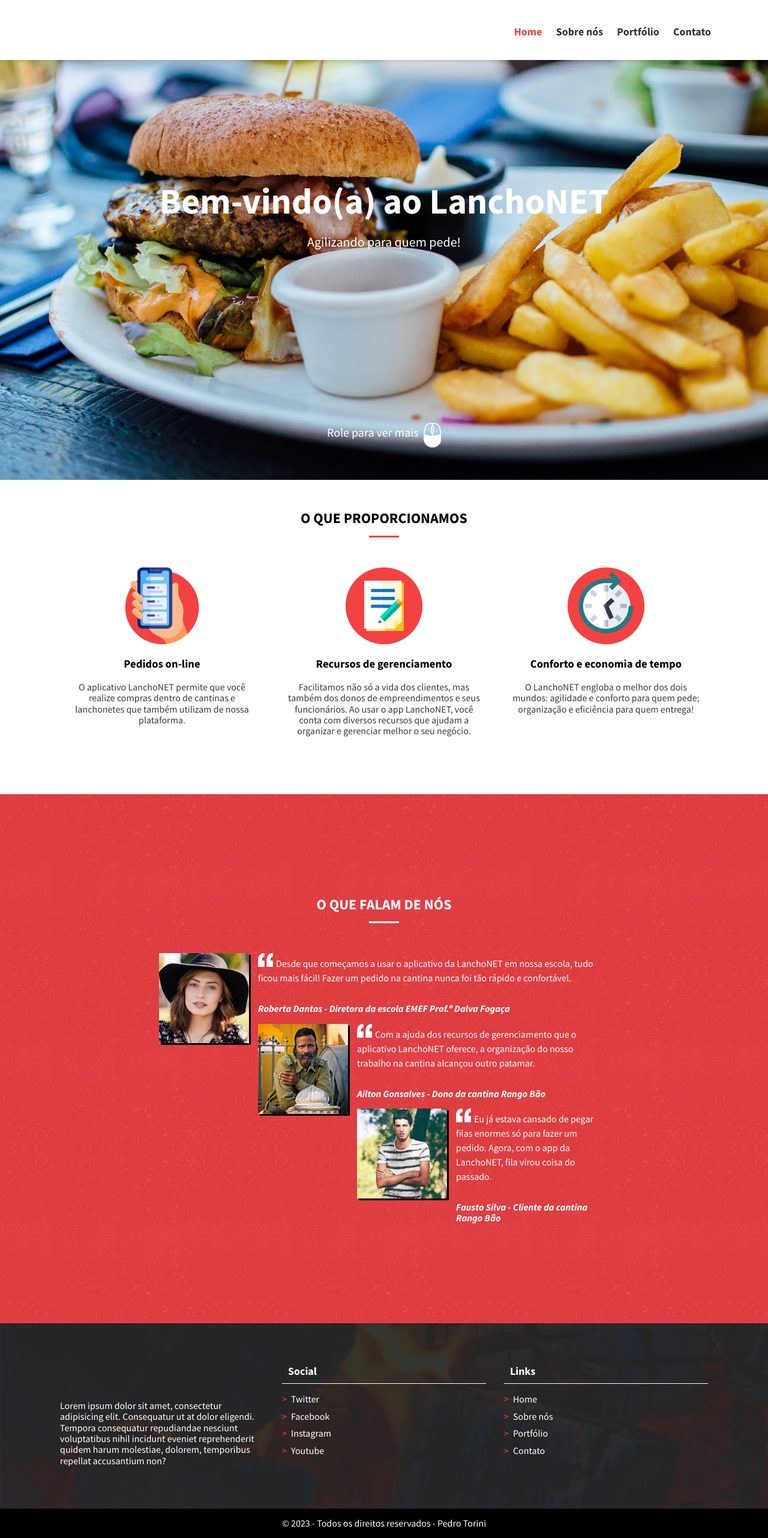
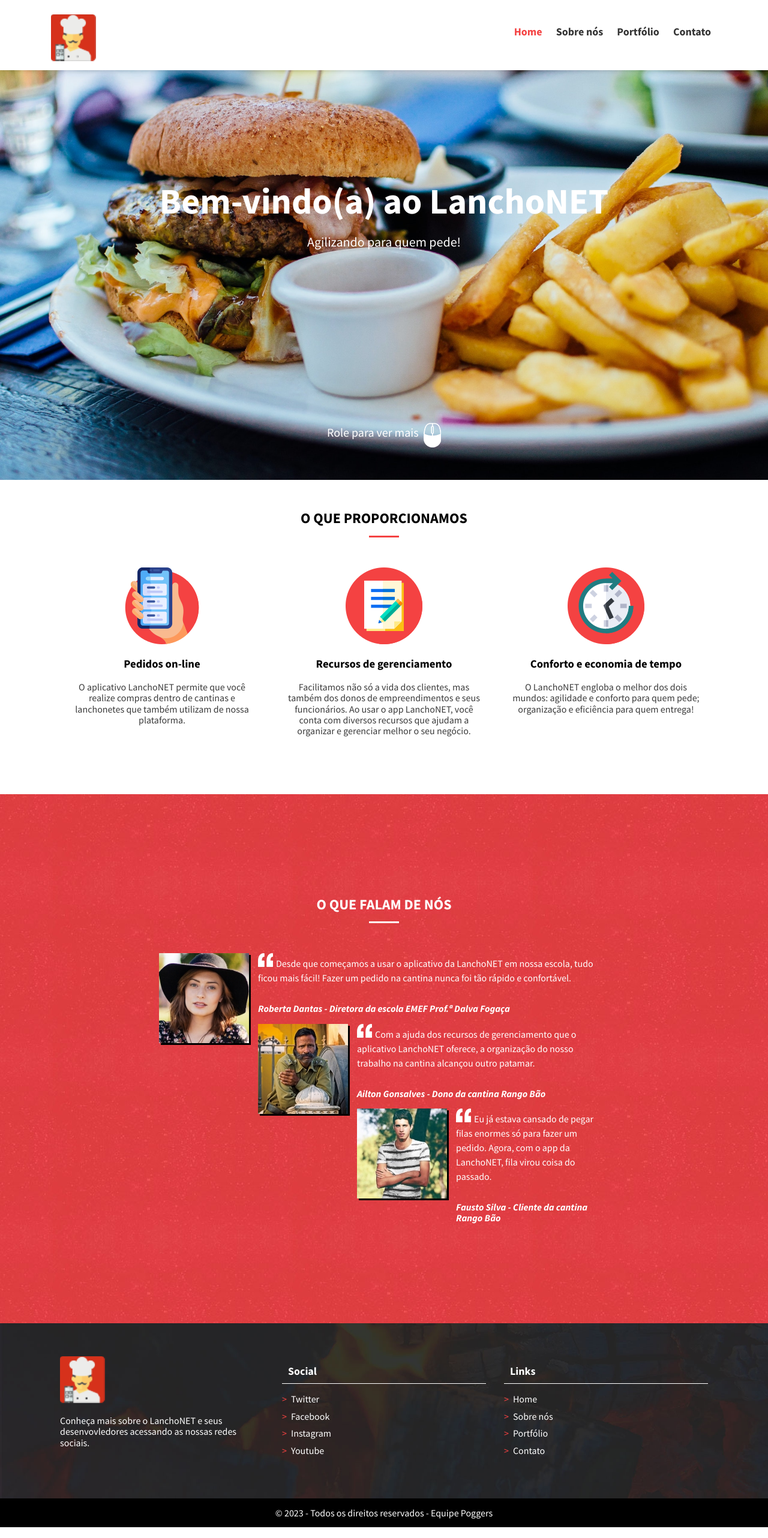
Before and after one commit to misassauro/SiteResponsivo, a PHP site: page /Index.php in a window 1280 px wide. Shown: the whole page at 60% size. Run offline with PHP 8.4, Linux system fonts and the light colour scheme; some libraries are stand-ins or nearby versions.

Commit message:
carACa o pedrao eh pedrokkkkkk

```diff
--- a/MuitoLoucoArtaxerxes/CSS/style.css
+++ b/MuitoLoucoArtaxerxes/CSS/style.css
@@ -520,8 +520,8 @@
   background-image: url("../../IMG/lanchonet-logo.png");
   background-repeat: no-repeat;
   display: block;
-  width: 120px;
-  height: 53px;
+  width: 75px;
+  height: 78px;
   text-indent: -9999px;
   margin: 0; }
   .logo--branco {
--- a/MuitoLoucoArtaxerxes/Partes/Rodape.php
+++ b/MuitoLoucoArtaxerxes/Partes/Rodape.php
@@ -8,11 +8,7 @@
                 <a href="index.php" class="logo logo--branco"> Design Responsivo</a>
                 <!--Classe logo e um exemplo de componentizacao, classe que serve
                     para varios componentes-->
-                <p>Lorem ipsum dolor sit amet, consectetur adipisicing elit. Consequatur ut at dolor eligendi.
-                    Tempora
-                    consequatur repudiandae nesciunt voluptatibus nihil incidunt eveniet reprehenderit quidem
-                    harum
-                    molestiae, dolorem, temporibus repellat accusantium non?</p>
+                <p>Conheça mais sobre o LanchoNET e seus desenvovledores acessando as nossas redes sociais.</p>
             </div>
             <div class="rodape__coluna">
                 <h2 class="rodape__titulo">Social</h2>
@@ -43,7 +39,7 @@
     </div>
 
     <div class="rodape__linha-2">
-        © <?php echo date('Y') //Funcao para encontrar ano ?> - Todos os direitos reservados - Pedro Torini
+        © <?php echo date('Y') //Funcao para encontrar ano ?> - Todos os direitos reservados - Equipe Poggers
     </div>
 </footer>
 <!--<script src="JS/Jquery.js"></script>
```
Also changed, not shown: MuitoLoucoArtaxerxes/IMG/lanchonet-logo.png.
